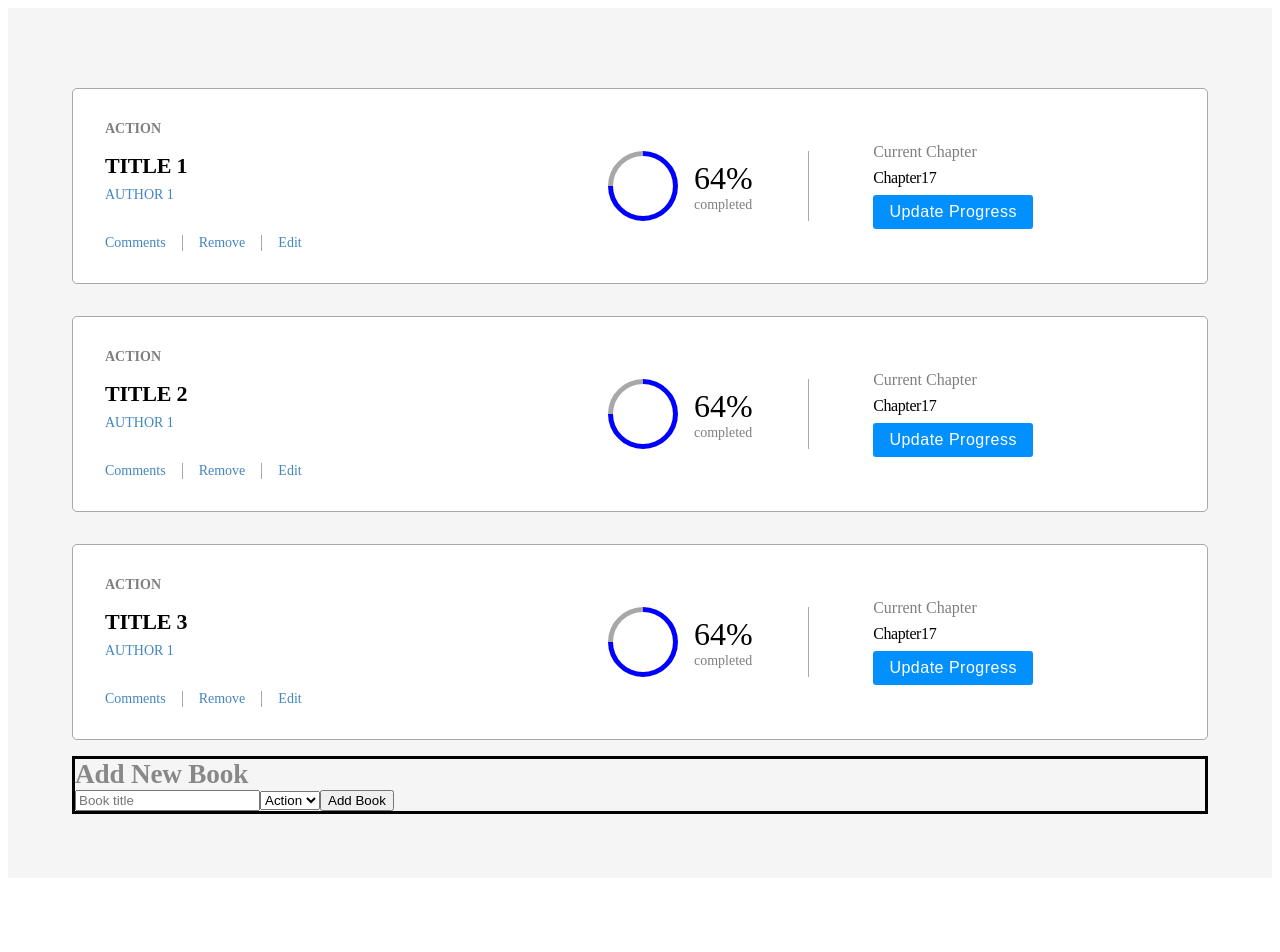
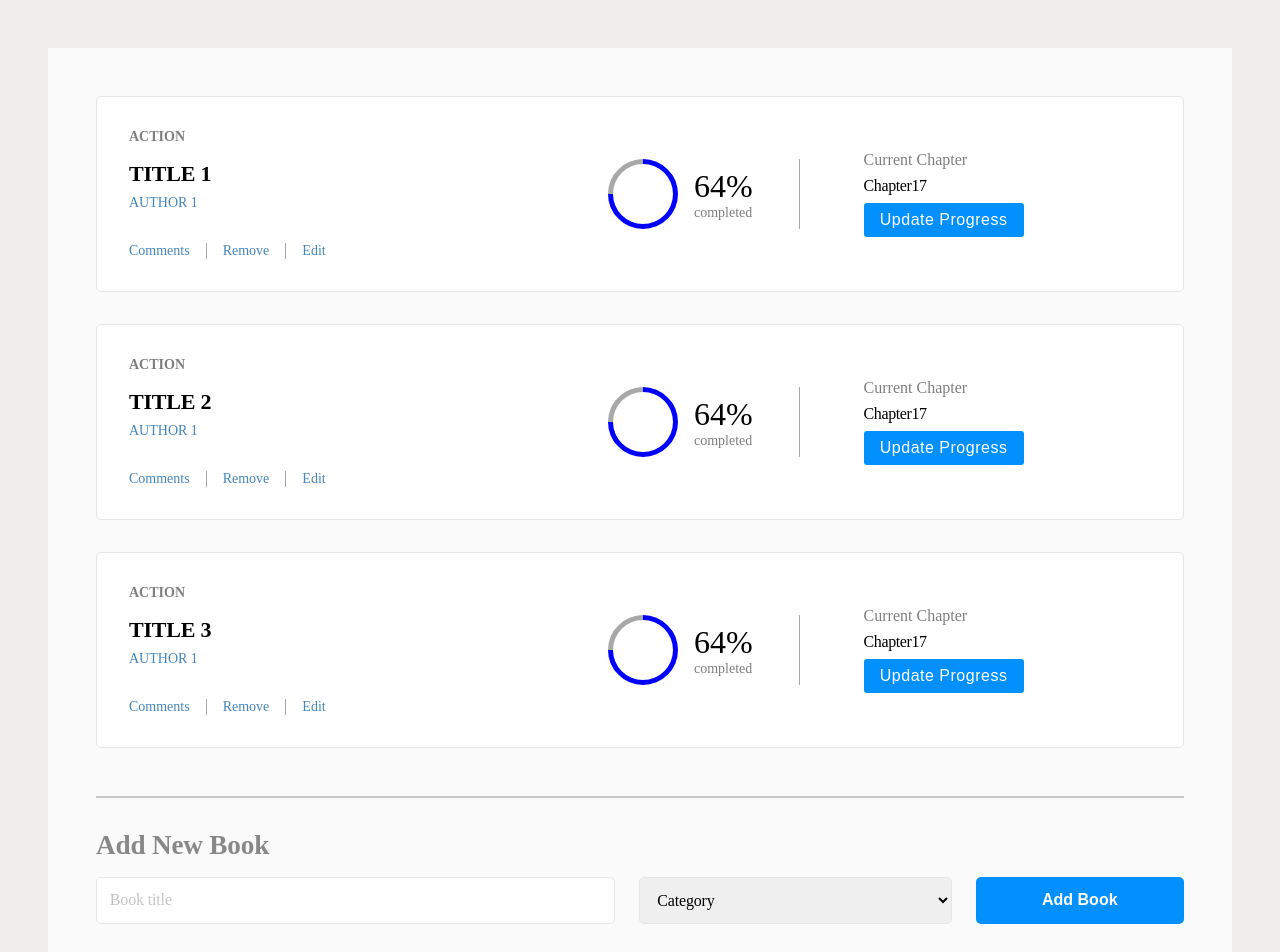
Before and after one commit to hamidazim321/react-book-store, a React (Create React App) app: page / in a window 1280 px wide. Shown: the top 952 px of the page. Before the commit the page ends 886 px from the top, so only its background shows below. Built offline with nearby package versions, Linux system fonts and the light colour scheme.

Commit message:
Add styles to Form Component

```diff
--- a/src/App.css
+++ b/src/App.css
@@ -1,4 +1,10 @@
 .App {
-  padding: 4rem;
-  background-color: rgb(245, 245, 245);
+  padding: 3rem;
+  background-color: rgb(240, 237, 237);
+  margin: 0;
 }
+
+body {
+  margin: 0;
+  padding:0;
+}
--- a/src/components/BookForm.js
+++ b/src/components/BookForm.js
@@ -15,15 +15,17 @@ export default function BookForm() {
 
   return (
     <div className="add-book">
+      <span className="hr-line" />
       <p className="heading">Add New Book</p>
       <form onSubmit={(e) => { handleSubmit(e); }}>
-        <input placeholder="Book title" value={inputValue} onChange={(e) => { handleChange(e); }} />
-        <select>
+        <input className="input-title" placeholder="Book title" value={inputValue} onChange={(e) => { handleChange(e); }} />
+        <select className="select-category">
+          <option className="select-placeholder">Category</option>
           <option>Action</option>
-          <option>Action</option>
-          <option>Action</option>
+          <option>Fiction</option>
+          <option>Auto Biography</option>
         </select>
-        <button type="submit">
+        <button className="submit-form" type="submit">
           Add Book
         </button>
       </form>
--- a/src/styles/BookCard.css
+++ b/src/styles/BookCard.css
@@ -138,7 +138,7 @@ p {
   font-style: normal;
   line-height: normal;
   letter-spacing: -0.4px;
-  color: var(--black-two);
+  color: black
 }
 .update-progess-btn{
   padding: 0.5rem 1rem;
--- a/src/styles/BookForm.css
+++ b/src/styles/BookForm.css
@@ -1,6 +1,17 @@
 .add-book {
   width: 100%;
-  border: solid;
+  margin: 0;
+  padding: 0 3rem 9rem 3rem;
+  background-color: rgb(250, 250, 250);
+}
+
+.hr-line {
+  width: 100%;
+  height: 1px;
+  border: solid 1px;
+  display: flex;
+  color: var(--black-two);
+  opacity: 0.2;
 }
 .heading {
   font-family: Montserrat;
@@ -11,4 +22,69 @@
   line-height: normal;
   letter-spacing: -0.18px;
   color: #888;
+  margin-top: 2rem;
 }
+
+form {
+  display: flex;
+  gap: 1.5rem;
+  margin-top: 1rem;
+}
+
+.input-title,
+.select-category,
+button {
+  padding: 0.8rem;
+}
+
+.input-title,
+.select-category {
+  border: solid 1px rgb(230, 230, 230);
+  border-radius: 5px;
+
+}
+
+.input-title:focus,
+.select-category:focus {
+  outline: solid 1px rgb(167, 167, 250);
+}
+
+.input-title::placeholder {
+  color: #c4c4c4;
+  font-family: Montserrat;
+  font-size: 1rem;
+  font-weight: normal;
+  font-stretch: normal;
+  font-style: normal;
+  line-height: normal;
+  letter-spacing: -0.15px;
+}
+
+.input-title {
+  width: 50%;
+}
+
+.select-placeholder {
+  display: none;
+}
+
+.select-category {
+  width: 30%;
+  font-family: Montserrat;
+  font-size: 1rem;
+  font-weight: normal;
+  font-stretch: normal;
+  font-style: normal;
+  line-height: normal;
+  letter-spacing: -0.15px;
+}
+
+.submit-form {
+  width: 20%;
+  background-color: #0290ff;
+  color: white;
+  border: none;
+  border-radius: 5px;
+  font-size: 1rem;
+  font-weight: 600;
+}
--- a/src/styles/BookList.css
+++ b/src/styles/BookList.css
@@ -3,11 +3,13 @@
   display: flex;
   flex-direction: column;
   gap: 2rem;
-  padding: 0;
+  padding: 3rem;
+  background-color: rgb(250, 250, 250);
+  margin: 0;
 }
 .book-card {
   display: flex;
-  border: solid 1px rgb(168, 168, 168);
+  border: solid 1px rgb(230, 230, 230);
   border-radius: 5px;
   width: 100%;
   padding: 2rem 6rem 2rem 2rem;
```
